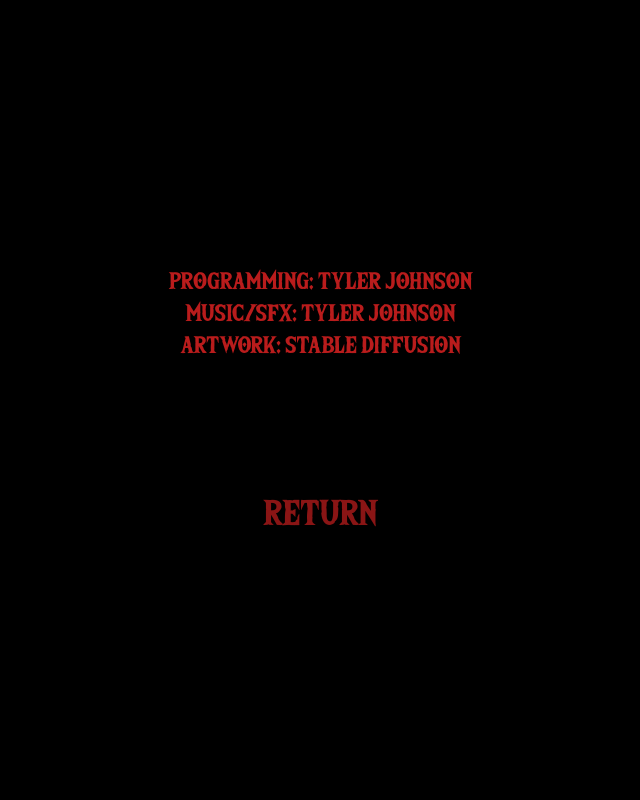
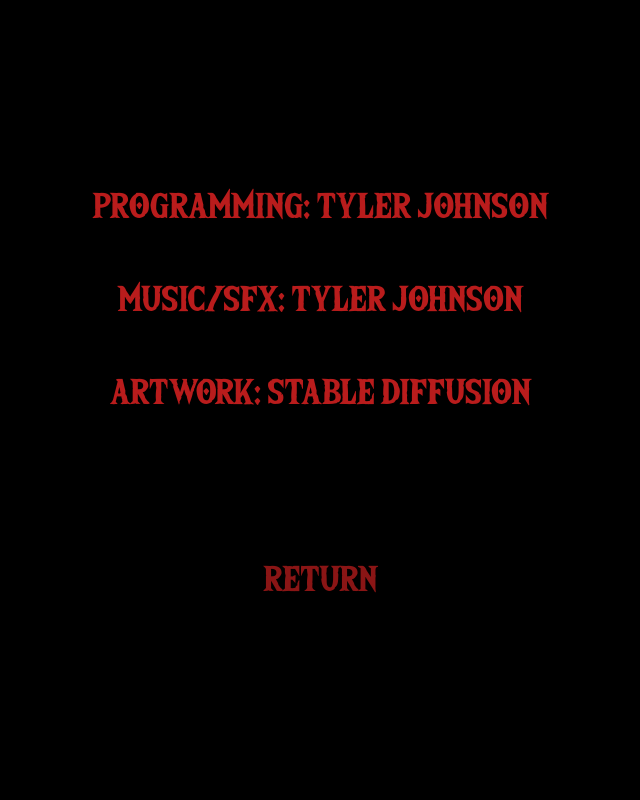
Before and after one commit to mindicree/route_of_all_evil, a Flask app: page / in a window 1280 px wide, after a click on "CREDITS". Shown: the whole page, without its empty margins (319-959 px from the left). Run offline with Flask 2, Linux system fonts and the light colour scheme.

Commit message:
updated credits layout

```diff
--- a/static/css/app.css
+++ b/static/css/app.css
@@ -525,6 +525,11 @@ video {
   margin: auto;
 }
 
+.my-10 {
+  margin-top: 2.5rem;
+  margin-bottom: 2.5rem;
+}
+
 .mb-0 {
   margin-bottom: 0px;
 }
@@ -567,6 +572,14 @@ video {
 
 .h-\[95vh\] {
   height: 95vh;
+}
+
+.h-\[60vh\] {
+  height: 60vh;
+}
+
+.h-\[70vh\] {
+  height: 70vh;
 }
 
 .w-full {
@@ -666,6 +679,18 @@ video {
 
 .uppercase {
   text-transform: uppercase;
+}
+
+.leading-3 {
+  line-height: .75rem;
+}
+
+.leading-10 {
+  line-height: 2.5rem;
+}
+
+.leading-loose {
+  line-height: 2;
 }
 
 .text-red-700 {
@@ -827,6 +852,11 @@ h1,h2,h3,h4,h5,h6,p {
     font-size: 1.875rem;
     line-height: 2.25rem;
   }
+
+  .md\:text-2xl {
+    font-size: 1.5rem;
+    line-height: 2rem;
+  }
 }
 
 @media (min-width: 1024px) {
@@ -882,6 +912,11 @@ h1,h2,h3,h4,h5,h6,p {
     line-height: 2.25rem;
   }
 
+  .xl\:text-4xl {
+    font-size: 2.25rem;
+    line-height: 2.5rem;
+  }
+
   .xl\:opacity-75 {
     opacity: 0.75;
   }
--- a/templates/index.html
+++ b/templates/index.html
@@ -67,12 +67,19 @@
 
             </div>
             <div id="screen_credits" class="opacity-0 inactive_screen">
-                <div class="grid h-[50vh] m-auto">
-                    <p class="text-red-700 m-auto text-center justify-between text-2xl uppercase">
-                        Programming: Tyler Johnson<br>
-                        Music/SFX: Tyler Johnson<br>
-                        Artwork: Stable Diffusion
-                    </p>
+                <div class="grid h-[70vh] m-auto">
+                    <div class="grid my-10">
+                        <p class="text-red-700 m-auto text-center justify-between text-xl md:text-3xl xl:text-4xl uppercase">
+                            Programming: Tyler Johnson
+                        </p>
+                        <p class="text-red-700 m-auto text-center justify-between text-xl md:text-3xl xl:text-4xl uppercase">
+                            Music/SFX: Tyler Johnson
+                        </p>
+                        <p class="text-red-700 m-auto text-center justify-between text-xl md:text-3xl xl:text-4xl uppercase">
+                            Artwork: Stable Diffusion
+                        </p>
+                    </div>
+
                     <h4 onclick="transition_screen(screen_credits, screen_home)" id="btn_home_tutorial" class="text-red-700 m-auto text-center text-2xl md:text-4xl opacity:100 xl:opacity-75 xl:hover:opacity-100 xl:hover:scale-110 xl:hover:cursor-pointer transition duration-100">RETURN</h4>
                 </div>
             </div>
```
